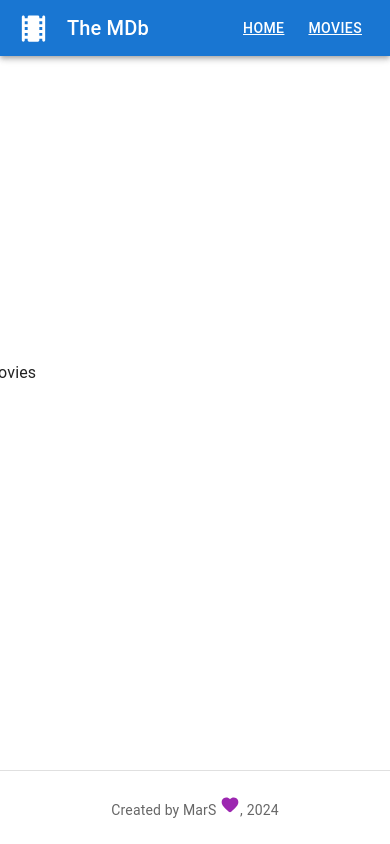
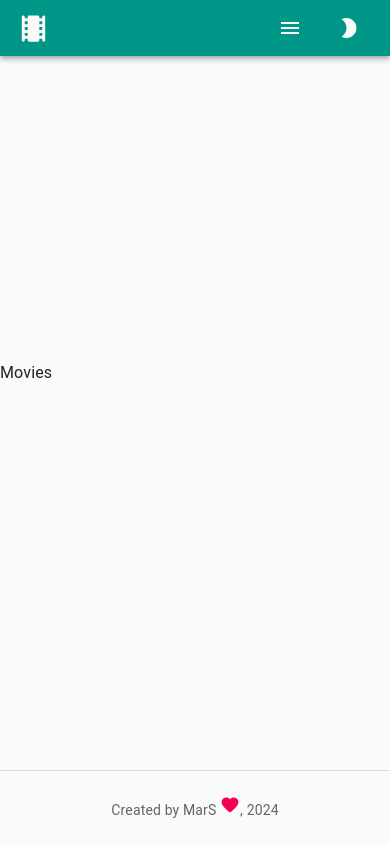
Before and after one commit to MarS-27/movies-app, a React (Vite) app: page /movies in a window 390 px wide. Built offline with nearby package versions, Linux system fonts and the light colour scheme.

Commit message:
added mobile nav

```diff
--- a/src/App.tsx
+++ b/src/App.tsx
@@ -1,4 +1,4 @@
-import { Box, CssBaseline, ThemeProvider } from '@mui/material';
+import { Box, Container, CssBaseline, ThemeProvider } from '@mui/material';
 import { Outlet } from 'react-router-dom';
 import { Header } from './components/layout/Header';
 import { Footer } from './components/layout/Footer';
@@ -21,9 +21,15 @@ const App = () => {
           }}
         >
           <Header />
-          <main>
+          <Container
+            component="main"
+            maxWidth="lg"
+            sx={{
+              backgroundColor: (theme) => theme.palette.background.default,
+            }}
+          >
             <Outlet />
-          </main>
+          </Container>
           <Footer />
         </Box>
       </ThemeProvider>
--- /dev/null
+++ b/src/components/layout/DesktopNav.tsx
@@ -0,0 +1,31 @@
+import { Box, Button } from '@mui/material';
+import { NavLink } from 'react-router-dom';
+
+export const DesktopNav = () => {
+  return (
+    <Box
+      component="nav"
+      sx={{
+        display: { xs: 'none', sm: 'flex' },
+        justifyContent: 'flex-end',
+        alignItems: 'center',
+        gap: '10px',
+      }}
+    >
+      <Button
+        component={NavLink}
+        to="/"
+        sx={{ color: (theme) => theme.palette.primary.contrastText }}
+      >
+        Home
+      </Button>
+      <Button
+        component={NavLink}
+        to="/movies"
+        sx={{ color: (theme) => theme.palette.primary.contrastText }}
+      >
+        Movies
+      </Button>
+    </Box>
+  );
+};
--- a/src/components/layout/Header.tsx
+++ b/src/components/layout/Header.tsx
@@ -1,20 +1,69 @@
-import { AppBar, Box, Toolbar, Typography } from '@mui/material';
+import {
+  AppBar,
+  Box,
+  Container,
+  IconButton,
+  Toolbar,
+  Typography,
+} from '@mui/material';
+import MenuIcon from '@mui/icons-material/Menu';
 import LocalMoviesRoundedIcon from '@mui/icons-material/LocalMoviesRounded';
-import { HeaderLink } from './HeaderLink';
+import { ToggleThemeBtn } from './ToggleThemeBtn';
+import { useState } from 'react';
+import { DesktopNav } from './DesktopNav';
+import { MobileNav } from './MobileNav';
 
 export const Header = () => {
+  const [mobileOpen, setMobileOpen] = useState(false);
+
+  const handleMobileToggle = () => {
+    setMobileOpen((prevState) => !prevState);
+  };
+
   return (
-    <AppBar position="static">
-      <Toolbar>
-        <LocalMoviesRoundedIcon fontSize="large" sx={{ mr: 2 }} />
-        <Typography variant="h6" color="inherit" noWrap>
-          The MDb
-        </Typography>
-        <Box component="nav" sx={{ flexGrow: 1, textAlign: 'end' }}>
-          <HeaderLink to="/">Home</HeaderLink>
-          <HeaderLink to="/movies">Movies</HeaderLink>
-        </Box>
-      </Toolbar>
+    <AppBar
+      position="static"
+      sx={{ backgroundColor: (theme) => theme.palette.primary.main }}
+    >
+      <Container maxWidth="lg">
+        <Toolbar disableGutters>
+          <LocalMoviesRoundedIcon fontSize="large" sx={{ mr: 2 }} />
+          <Typography
+            variant="h6"
+            color="inherit"
+            noWrap
+            sx={{ display: { xs: 'none', sm: 'block' } }}
+          >
+            The MDb
+          </Typography>
+
+          <Box
+            sx={{
+              flexGrow: 1,
+            }}
+          >
+            <DesktopNav />
+
+            <MobileNav
+              isMobileOpen={mobileOpen}
+              handleMobileToggle={handleMobileToggle}
+            />
+          </Box>
+
+          <IconButton
+            color="inherit"
+            size="large"
+            aria-label="open drawer"
+            edge="start"
+            onClick={handleMobileToggle}
+            sx={{ display: { sm: 'none' } }}
+          >
+            <MenuIcon />
+          </IconButton>
+
+          <ToggleThemeBtn />
+        </Toolbar>
+      </Container>
     </AppBar>
   );
 };
--- a/src/components/layout/HeaderLink.tsx
+++ /dev/null
@@ -1,22 +0,0 @@
-import { type FC, type ReactNode } from 'react';
-import { Link } from '@mui/material';
-import { Link as RouterLink } from 'react-router-dom';
-
-type HeaderLinkProps = {
-  to: string;
-  children: ReactNode;
-};
-
-export const HeaderLink: FC<HeaderLinkProps> = ({ to, children }) => {
-  return (
-    <Link
-      component={RouterLink}
-      to={to}
-      variant="button"
-      color="inherit"
-      sx={{ my: 1, mx: 1.5 }}
-    >
-      {children}
-    </Link>
-  );
-};
--- /dev/null
+++ b/src/components/layout/MobileNav.tsx
@@ -0,0 +1,64 @@
+import {
+  Drawer,
+  Box,
+  Typography,
+  Divider,
+  List,
+  ListItem,
+  ListItemButton,
+} from '@mui/material';
+import { type FC } from 'react';
+import { NavLink } from 'react-router-dom';
+
+type MobileNavProps = {
+  isMobileOpen: boolean;
+  handleMobileToggle: () => void;
+};
+
+export const MobileNav: FC<MobileNavProps> = ({
+  isMobileOpen,
+  handleMobileToggle,
+}) => {
+  return (
+    <Drawer
+      variant="temporary"
+      component="nav"
+      open={isMobileOpen}
+      onClose={handleMobileToggle}
+      ModalProps={{
+        keepMounted: true,
+      }}
+      sx={{
+        display: { xs: 'block', sm: 'none' },
+        '& .MuiDrawer-paper': { boxSizing: 'border-box', width: 240 },
+      }}
+    >
+      <Box onClick={handleMobileToggle} sx={{ textAlign: 'center' }}>
+        <Typography variant="h6" sx={{ my: 2 }}>
+          The MDb
+        </Typography>
+        <Divider />
+        <List>
+          <ListItem
+            component={NavLink}
+            to="/"
+            disablePadding
+            sx={{
+              color: (theme) => theme.palette.text.primary,
+            }}
+          >
+            <ListItemButton>Home</ListItemButton>
+          </ListItem>
+          <ListItem
+            component={NavLink}
+            to="/movies"
+            disablePadding
+            sx={{ color: (theme) => theme.palette.text.primary }}
+          >
+            <ListItemButton>Movies</ListItemButton>
+          </ListItem>
+        </List>
+      </Box>
+    </Drawer>
+  );
+};
--- /dev/null
+++ b/src/components/layout/ToggleThemeBtn.tsx
@@ -0,0 +1,30 @@
+import { useTheme } from '@mui/material/styles';
+import { IconButton } from '@mui/material';
+import ModeNightIcon from '@mui/icons-material/ModeNight';
+import WbSunnyIcon from '@mui/icons-material/WbSunny';
+import { useContext } from 'react';
+import ColorModeContext from '../../context/themeContext';
+
+export const ToggleThemeBtn = () => {
+  const theme = useTheme();
+  const { toggleColorMode } = useContext(ColorModeContext);
+
+  return (
+    <IconButton
+      sx={{
+        width: '50px',
+        height: '50px',
+        marginLeft: '10px',
+        color: (theme) => theme.palette.primary.contrastText,
+      }}
+      size="large"
+      onClick={toggleColorMode}
+    >
+      {theme.palette.mode === 'dark' ? (
+        <WbSunnyIcon fontSize="medium" />
+      ) : (
+        <ModeNightIcon fontSize="medium" />
+      )}
+    </IconButton>
+  );
+};
--- a/src/hooks/useColorTheme.ts
+++ b/src/hooks/useColorTheme.ts
@@ -1,14 +1,11 @@
 import { useState, useMemo } from 'react';
 import { createTheme } from '@mui/material/styles';
 import { type PaletteMode } from '@mui/material';
-import { type ThemeOptions } from '@mui/material/styles';
 
-const lightTheme: ThemeOptions = {
-  palette: {
-    mode: 'light',
+const lightTheme = {
   primary: {
     main: '#009688',
-      contrastText: '#ffffff',
+    contrastText: '#fafafa',
   },
   secondary: {
     main: '#f50057',
@@ -23,15 +20,12 @@ const lightTheme: ThemeOptions = {
   text: {
     primary: '#212121',
   },
-  },
 };
 
-const darkTheme: ThemeOptions = {
-  palette: {
-    mode: 'dark',
+const darkTheme = {
   primary: {
-      main: '#1de9b6',
-      contrastText: '#ffffff',
+    main: '#263238',
+    contrastText: '#fafafa',
   },
   secondary: {
     main: '#f4511e',
@@ -48,7 +42,6 @@ const darkTheme: ThemeOptions = {
   },
   warning: {
     main: '#ed6c02',
-    },
   },
 };
 
```
Lines whose indentation alone changed are shown as unchanged.
